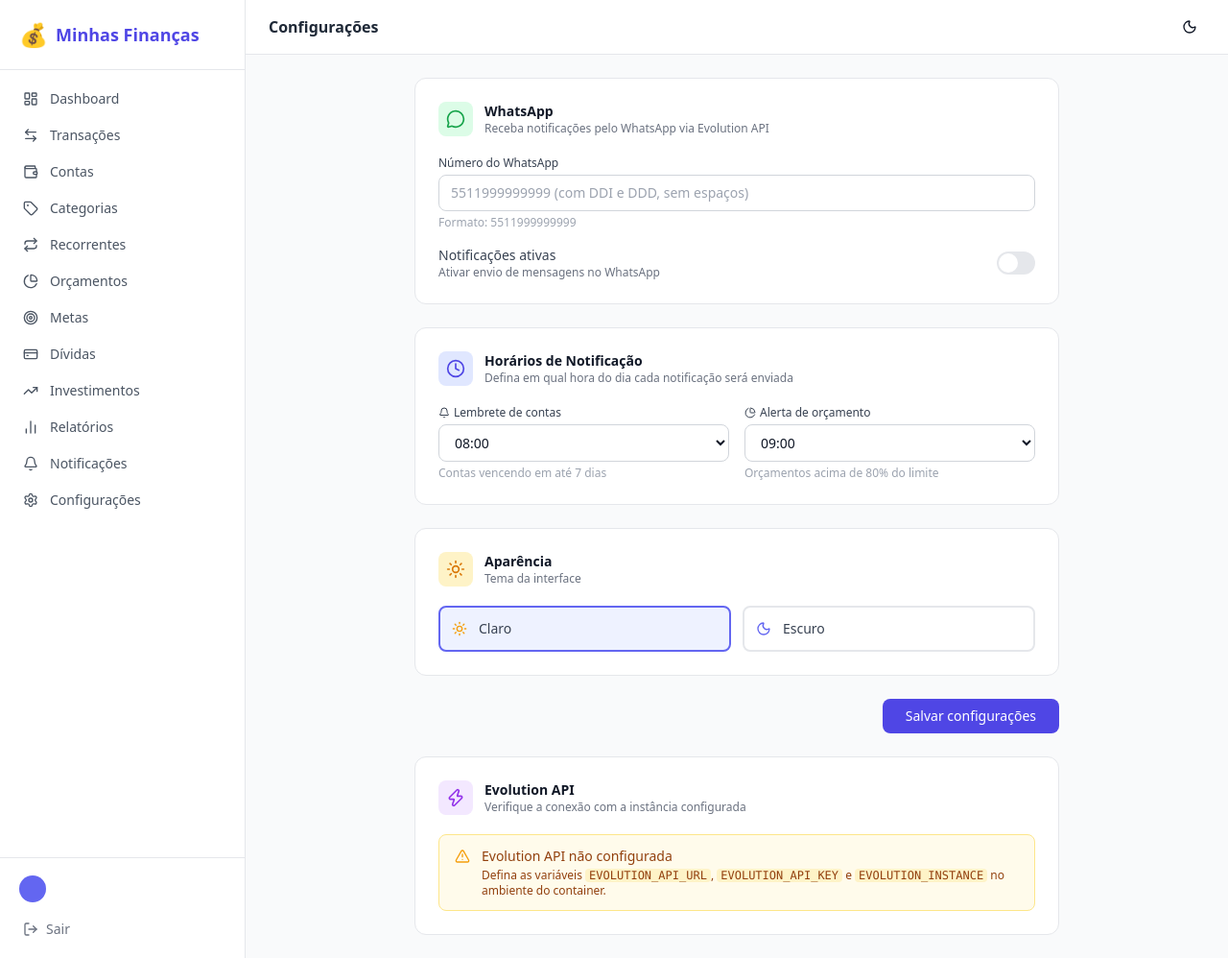
After one commit to ulyssesrocharosa/meufinanceiro, a FastAPI app: template app/templates/settings/index.html in a window 1280 px wide. The commit adds this page. Shown: the whole page at 96% size. Run offline with FastAPI, Linux system fonts and the light colour scheme; the template is opened without the code that fills it, so the values that code supplies are empty; some libraries are stand-ins or nearby versions.

Commit message:
feat: página de configurações com Evolution API e horários de notificação
- Adiciona campos notif_bill_hour e notif_budget_hour ao Profile
- Scheduler agora roda a cada hora e filtra pelo horário configurado de cada usuário
- Novo módulo settings: GET/POST /settings para salvar preferências
- POST /settings/test-whatsapp verifica estado da instância Evolution API
- Template com seções: WhatsApp, horários de notificação, tema e status da API
- Link "Configurações" adicionado ao menu lateral

Co-Authored-By: Claude Sonnet 4.6 <noreply@anthropic.com>

```diff
--- a/app/main.py
+++ b/app/main.py
@@ -19,6 +19,7 @@ from app.modules.debts.router import router as debts_router
 from app.modules.investments.router import router as investments_router
 from app.modules.reports.router import router as reports_router
 from app.modules.notifications.router import router as notifications_router
+from app.modules.settings.router import router as settings_router
 from app.modules.admin.router import router as admin_router
 
 app = FastAPI(title="Minhas Finanças", docs_url=None, redoc_url=None)
@@ -44,6 +45,7 @@ app.include_router(debts_router)
 app.include_router(investments_router)
 app.include_router(reports_router)
 app.include_router(notifications_router)
+app.include_router(settings_router)
 app.include_router(admin_router)
 
 
--- a/app/models/models.py
+++ b/app/models/models.py
@@ -152,6 +152,8 @@ class Profile(Base):
     theme: Mapped[str] = mapped_column(String(10), default="light")
     whatsapp_phone: Mapped[str] = mapped_column(String(20), nullable=True)
     whatsapp_enabled: Mapped[bool] = mapped_column(Boolean, default=False)
+    notif_bill_hour: Mapped[int] = mapped_column(Integer, default=8)
+    notif_budget_hour: Mapped[int] = mapped_column(Integer, default=9)
 
     user = relationship("User", back_populates="profile")
 
--- a/app/templates/base.html
+++ b/app/templates/base.html
@@ -77,6 +77,19 @@
           {{ unread_count if unread_count < 100 else "99+" }}
         </span>
         {% endif %}
+      </a>
+
+      <!-- Configurações -->
+      {% set settings_active = request.url.path.startswith("/settings") %}
+      <a href="/settings"
+         class="flex items-center gap-3 px-3 py-2 rounded-lg text-sm font-medium transition-colors
+                {% if settings_active %}
+                bg-indigo-50 text-indigo-700 dark:bg-indigo-900/50 dark:text-indigo-300
+                {% else %}
+                text-gray-600 hover:bg-gray-100 dark:text-gray-400 dark:hover:bg-gray-700
+                {% endif %}">
+        <i data-lucide="settings" class="w-4 h-4 flex-shrink-0"></i>
+        <span>Configurações</span>
       </a>
 
       <!-- Admin (só para admin) -->
--- /dev/null
+++ b/app/templates/settings/index.html
@@ -0,0 +1,229 @@
+{% extends "base.html" %}
+{% block title %}Configurações — Minhas Finanças{% endblock %}
+{% block page_title %}Configurações{% endblock %}
+
+{% block content %}
+<div class="max-w-2xl mx-auto space-y-6">
+
+  <form method="post" action="/settings" class="space-y-6">
+
+    <!-- WhatsApp -->
+    <div class="bg-white dark:bg-gray-800 rounded-xl border border-gray-200 dark:border-gray-700 p-6">
+      <div class="flex items-center gap-3 mb-5">
+        <div class="w-9 h-9 bg-green-100 dark:bg-green-900/40 rounded-lg flex items-center justify-center">
+          <i data-lucide="message-circle" class="w-5 h-5 text-green-600 dark:text-green-400"></i>
+        </div>
+        <div>
+          <h2 class="text-sm font-semibold text-gray-900 dark:text-gray-100">WhatsApp</h2>
+          <p class="text-xs text-gray-500 dark:text-gray-400">Receba notificações pelo WhatsApp via Evolution API</p>
+        </div>
+      </div>
+
+      <div class="space-y-4">
+        <div>
+          <label class="block text-xs font-medium text-gray-700 dark:text-gray-300 mb-1">
+            Número do WhatsApp
+          </label>
+          <input type="text" name="whatsapp_phone"
+                 value="{{ user.profile.whatsapp_phone or '' }}"
+                 placeholder="5511999999999 (com DDI e DDD, sem espaços)"
+                 class="w-full px-3 py-2 text-sm rounded-lg border border-gray-300 dark:border-gray-600 bg-white dark:bg-gray-700 text-gray-900 dark:text-gray-100 focus:outline-none focus:ring-2 focus:ring-indigo-500">
+          <p class="text-xs text-gray-400 mt-1">Formato: 5511999999999</p>
+        </div>
+
+        <div class="flex items-center justify-between">
+          <div>
+            <p class="text-sm font-medium text-gray-700 dark:text-gray-300">Notificações ativas</p>
+            <p class="text-xs text-gray-500 dark:text-gray-400">Ativar envio de mensagens no WhatsApp</p>
+          </div>
+          <label class="relative inline-flex items-center cursor-pointer">
+            <input type="checkbox" name="whatsapp_enabled" value="on"
+                   {% if user.profile and user.profile.whatsapp_enabled %}checked{% endif %}
+                   class="sr-only peer">
+            <div class="w-10 h-6 bg-gray-200 peer-focus:ring-2 peer-focus:ring-indigo-500 dark:bg-gray-600 rounded-full peer peer-checked:bg-indigo-600 transition-colors
+                        after:content-[''] after:absolute after:top-[2px] after:left-[2px] after:bg-white after:rounded-full after:h-5 after:w-5 after:transition-all peer-checked:after:translate-x-4"></div>
+          </label>
+        </div>
+      </div>
+    </div>
+
+    <!-- Horários de notificação -->
+    <div class="bg-white dark:bg-gray-800 rounded-xl border border-gray-200 dark:border-gray-700 p-6">
+      <div class="flex items-center gap-3 mb-5">
+        <div class="w-9 h-9 bg-indigo-100 dark:bg-indigo-900/40 rounded-lg flex items-center justify-center">
+          <i data-lucide="clock" class="w-5 h-5 text-indigo-600 dark:text-indigo-400"></i>
+        </div>
+        <div>
+          <h2 class="text-sm font-semibold text-gray-900 dark:text-gray-100">Horários de Notificação</h2>
+          <p class="text-xs text-gray-500 dark:text-gray-400">Defina em qual hora do dia cada notificação será enviada</p>
+        </div>
+      </div>
+
+      <div class="grid grid-cols-2 gap-4">
+        <div>
+          <label class="block text-xs font-medium text-gray-700 dark:text-gray-300 mb-1">
+            <span class="flex items-center gap-1">
+              <i data-lucide="bell" class="w-3 h-3"></i> Lembrete de contas
+            </span>
+          </label>
+          <select name="notif_bill_hour"
+                  class="w-full px-3 py-2 text-sm rounded-lg border border-gray-300 dark:border-gray-600 bg-white dark:bg-gray-700 text-gray-900 dark:text-gray-100 focus:outline-none focus:ring-2 focus:ring-indigo-500">
+            {% for h in range(24) %}
+            <option value="{{ h }}"
+              {% if user.profile and user.profile.notif_bill_hour == h %}selected
+              {% elif not user.profile and h == 8 %}selected{% endif %}>
+              {{ '%02d:00' % h }}
+            </option>
+            {% endfor %}
+          </select>
+          <p class="text-xs text-gray-400 mt-1">Contas vencendo em até 7 dias</p>
+        </div>
+
+        <div>
+          <label class="block text-xs font-medium text-gray-700 dark:text-gray-300 mb-1">
+            <span class="flex items-center gap-1">
+              <i data-lucide="pie-chart" class="w-3 h-3"></i> Alerta de orçamento
+            </span>
+          </label>
+          <select name="notif_budget_hour"
+                  class="w-full px-3 py-2 text-sm rounded-lg border border-gray-300 dark:border-gray-600 bg-white dark:bg-gray-700 text-gray-900 dark:text-gray-100 focus:outline-none focus:ring-2 focus:ring-indigo-500">
+            {% for h in range(24) %}
+            <option value="{{ h }}"
+              {% if user.profile and user.profile.notif_budget_hour == h %}selected
+              {% elif not user.profile and h == 9 %}selected{% endif %}>
+              {{ '%02d:00' % h }}
+            </option>
+            {% endfor %}
+          </select>
+          <p class="text-xs text-gray-400 mt-1">Orçamentos acima de 80% do limite</p>
+        </div>
+      </div>
+    </div>
+
+    <!-- Aparência -->
+    <div class="bg-white dark:bg-gray-800 rounded-xl border border-gray-200 dark:border-gray-700 p-6">
+      <div class="flex items-center gap-3 mb-5">
+        <div class="w-9 h-9 bg-amber-100 dark:bg-amber-900/40 rounded-lg flex items-center justify-center">
+          <i data-lucide="sun" class="w-5 h-5 text-amber-600 dark:text-amber-400"></i>
+        </div>
+        <div>
+          <h2 class="text-sm font-semibold text-gray-900 dark:text-gray-100">Aparência</h2>
+          <p class="text-xs text-gray-500 dark:text-gray-400">Tema da interface</p>
+        </div>
+      </div>
+
+      <div class="grid grid-cols-2 gap-3">
+        <label class="flex items-center gap-3 p-3 rounded-lg border-2 cursor-pointer transition-colors
+                      {% if not user.profile or user.profile.theme == 'light' %}border-indigo-500 bg-indigo-50 dark:bg-indigo-900/20{% else %}border-gray-200 dark:border-gray-600 hover:border-gray-300{% endif %}">
+          <input type="radio" name="theme" value="light"
+                 {% if not user.profile or user.profile.theme == 'light' %}checked{% endif %}
+                 class="sr-only">
+          <i data-lucide="sun" class="w-4 h-4 text-amber-500"></i>
+          <span class="text-sm font-medium text-gray-700 dark:text-gray-300">Claro</span>
+        </label>
+        <label class="flex items-center gap-3 p-3 rounded-lg border-2 cursor-pointer transition-colors
+                      {% if user.profile and user.profile.theme == 'dark' %}border-indigo-500 bg-indigo-50 dark:bg-indigo-900/20{% else %}border-gray-200 dark:border-gray-600 hover:border-gray-300{% endif %}">
+          <input type="radio" name="theme" value="dark"
+                 {% if user.profile and user.profile.theme == 'dark' %}checked{% endif %}
+                 class="sr-only">
+          <i data-lucide="moon" class="w-4 h-4 text-indigo-500"></i>
+          <span class="text-sm font-medium text-gray-700 dark:text-gray-300">Escuro</span>
+        </label>
+      </div>
+    </div>
+
+    <div class="flex justify-end">
+      <button type="submit"
+              class="px-6 py-2 bg-indigo-600 hover:bg-indigo-700 text-white text-sm font-medium rounded-lg transition-colors">
+        Salvar configurações
+      </button>
+    </div>
+  </form>
+
+  <!-- Evolution API — status (fora do form) -->
+  <div class="bg-white dark:bg-gray-800 rounded-xl border border-gray-200 dark:border-gray-700 p-6">
+    <div class="flex items-center gap-3 mb-5">
+      <div class="w-9 h-9 bg-purple-100 dark:bg-purple-900/40 rounded-lg flex items-center justify-center">
+        <i data-lucide="zap" class="w-5 h-5 text-purple-600 dark:text-purple-400"></i>
+      </div>
+      <div>
+        <h2 class="text-sm font-semibold text-gray-900 dark:text-gray-100">Evolution API</h2>
+        <p class="text-xs text-gray-500 dark:text-gray-400">Verifique a conexão com a instância configurada</p>
+      </div>
+    </div>
+
+    {% if evolution_configured %}
+    <div class="space-y-3">
+      <div class="flex items-center gap-4 text-xs text-gray-500 dark:text-gray-400 bg-gray-50 dark:bg-gray-700/50 rounded-lg px-4 py-3">
+        <div>
+          <span class="font-medium text-gray-700 dark:text-gray-300">Instância:</span>
+          <span class="ml-1 font-mono">{{ evolution_instance }}</span>
+        </div>
+        <div>
+          <span class="font-medium text-gray-700 dark:text-gray-300">URL:</span>
+          <span class="ml-1 font-mono truncate">{{ evolution_api_url }}</span>
+        </div>
+      </div>
+
+      <div class="flex items-center gap-3">
+        <button id="btn-test" onclick="testConnection()"
+                class="flex items-center gap-2 px-4 py-2 bg-purple-600 hover:bg-purple-700 text-white text-sm font-medium rounded-lg transition-colors">
+          <i data-lucide="wifi" class="w-4 h-4"></i>
+          Verificar conexão
+        </button>
+        <div id="test-result" class="hidden items-center gap-2 text-sm font-medium px-3 py-1.5 rounded-lg"></div>
+      </div>
+    </div>
+    {% else %}
+    <div class="flex items-start gap-3 bg-amber-50 dark:bg-amber-900/20 border border-amber-200 dark:border-amber-800 rounded-lg px-4 py-3">
+      <i data-lucide="alert-triangle" class="w-4 h-4 text-amber-500 mt-0.5 flex-shrink-0"></i>
+      <div class="text-sm text-amber-800 dark:text-amber-300">
+        <p class="font-medium">Evolution API não configurada</p>
+        <p class="text-xs mt-0.5">Defina as variáveis <code class="font-mono bg-amber-100 dark:bg-amber-900 px-1 rounded">EVOLUTION_API_URL</code>, <code class="font-mono bg-amber-100 dark:bg-amber-900 px-1 rounded">EVOLUTION_API_KEY</code> e <code class="font-mono bg-amber-100 dark:bg-amber-900 px-1 rounded">EVOLUTION_INSTANCE</code> no ambiente do container.</p>
+      </div>
+    </div>
+    {% endif %}
+  </div>
+
+</div>
+{% endblock %}
+
+{% block scripts %}
+<script>
+async function testConnection() {
+  const btn = document.getElementById('btn-test');
+  const result = document.getElementById('test-result');
+
+  btn.disabled = true;
+  btn.innerHTML = '<i data-lucide="loader-2" class="w-4 h-4 animate-spin"></i> Verificando...';
+  lucide.createIcons();
+
+  try {
+    const r = await fetch('/settings/test-whatsapp', { method: 'POST' });
+    const data = await r.json();
+
+    result.classList.remove('hidden');
+    result.classList.add('flex');
+
+    if (data.ok) {
+      result.className = 'flex items-center gap-2 text-sm font-medium px-3 py-1.5 rounded-lg bg-green-50 text-green-700 dark:bg-green-900/20 dark:text-green-300';
+      result.innerHTML = '<i data-lucide="check-circle" class="w-4 h-4"></i> ' + data.message;
+    } else {
+      result.className = 'flex items-center gap-2 text-sm font-medium px-3 py-1.5 rounded-lg bg-red-50 text-red-700 dark:bg-red-900/20 dark:text-red-300';
+      result.innerHTML = '<i data-lucide="x-circle" class="w-4 h-4"></i> ' + data.message;
+    }
+    lucide.createIcons();
+  } catch (e) {
+    result.classList.remove('hidden');
+    result.classList.add('flex');
+    result.className = 'flex items-center gap-2 text-sm font-medium px-3 py-1.5 rounded-lg bg-red-50 text-red-700 dark:bg-red-900/20 dark:text-red-300';
+    result.innerHTML = '<i data-lucide="x-circle" class="w-4 h-4"></i> Erro de rede.';
+    lucide.createIcons();
+  }
+
+  btn.disabled = false;
+  btn.innerHTML = '<i data-lucide="wifi" class="w-4 h-4"></i> Verificar conexão';
+  lucide.createIcons();
+}
+</script>
+{% endblock %}
```
Also changed, not shown: app/core/scheduler.py (+17 -8 lines), app/modules/settings/router.py (added, +78 -0 lines), app/modules/settings/__init__.py (added).
